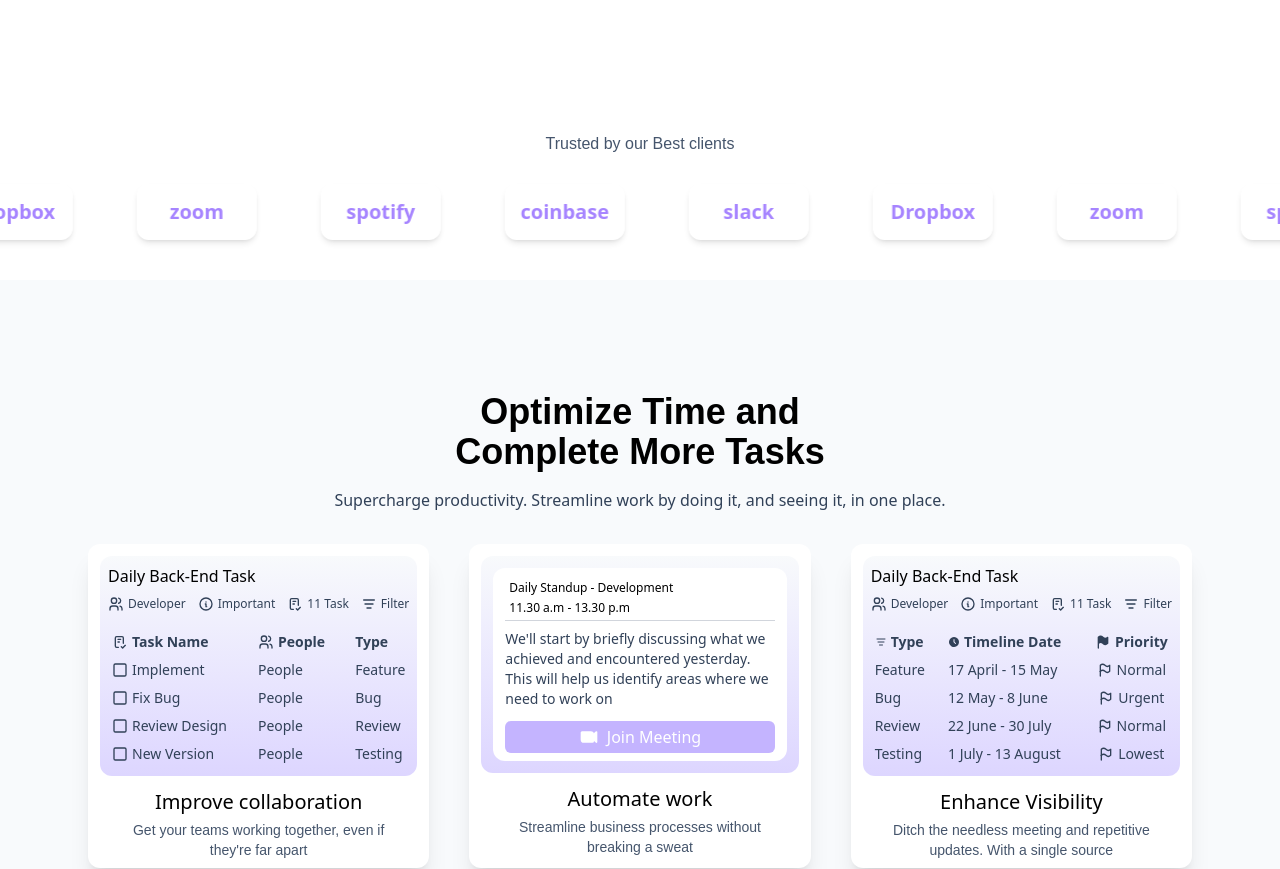
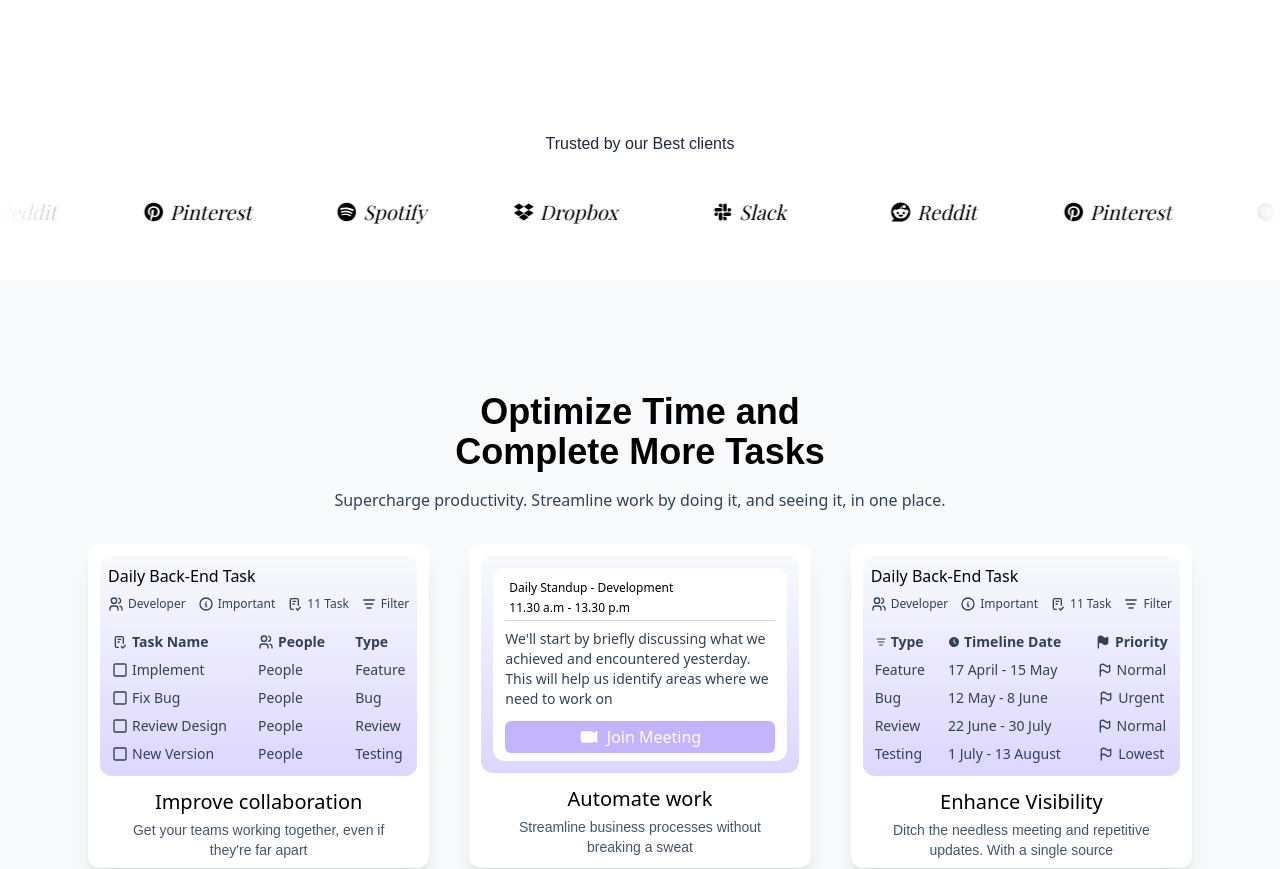
Before and after one commit to NishaM2/taskify, a React (Vite) app: page / in a window 1280 px wide. Shown: the part 1320-2189 px from the top of the page. Built offline with nearby package versions, Linux system fonts and the light colour scheme; a web font is replaced by a local one.

Commit message:
some ui changes

```diff
--- a/package.json
+++ b/package.json
@@ -10,6 +10,8 @@
     "preview": "vite preview"
   },
   "dependencies": {
+    "@fortawesome/fontawesome-svg-core": "^7.0.0",
+    "@fortawesome/react-fontawesome": "^3.0.1",
     "@tabler/icons-react": "^3.34.1",
     "@tailwindcss/vite": "^4.1.11",
     "framer-motion": "^12.23.12",
--- a/src/components/Contact.tsx
+++ b/src/components/Contact.tsx
@@ -37,7 +37,7 @@ export default function Contact() {
                             Send
                         </button>
                     </div>
-                    <div className="font-semibold text-[0.5rem] lg:text-sm flex gap-5 cursor-pointer">
+                    <div className="font-semibold text-[0.6rem] lg:text-sm flex justify-center items-center gap-5 cursor-pointer">
                         <h1>Privacy Policy</h1>
                         <h1>Terms of Use</h1>
                         <h1>Cancellation &  Refund</h1>
--- a/src/components/Features.tsx
+++ b/src/components/Features.tsx
@@ -6,7 +6,7 @@ export default function Features() {
     <div className="flex flex-col justify-center items-center gap-8 px-4 sm:px-6 lg:px-12 py-8">
 
       <div className="max-w-3xl flex flex-col items-center gap-4 text-center">
-        <h1 className="text-2xl sm:text-3xl lg:text-4xl font-Nav font-semibold">
+        <h1 className="text-2xl sm:text-3xl lg:text-4xl font-Nav font-bold lg:font-semibold">
           Optimize Time and <br /> Complete More Tasks
         </h1>
         <h1 className="text-slate-700 text-sm sm:text-base px-5">
@@ -82,7 +82,7 @@ export default function Features() {
             </div>
 
             <div className="flex flex-col justify-center items-center gap-1 mb-2">
-              <h1 className="font-medium text-lg sm:text-xl">Improve collaboration</h1>
+              <h1 className="lg:font-medium font-bold text-lg sm:text-xl">Improve collaboration</h1>
               <h1 className="text-xs sm:text-sm text-center px-10 text-slate-600 font-Nav">
                 Get your teams working together, even if they're far apart
               </h1>
@@ -111,7 +111,7 @@ export default function Features() {
             </div>
 
             <div className="flex flex-col justify-center items-center gap-1 mb-2">
-              <h1 className="font-medium text-lg sm:text-xl">Automate work</h1>
+              <h1 className="lg:font-medium text-lg sm:text-xl font-bold">Automate work</h1>
               <h1 className="text-xs sm:text-sm text-center px-8 text-slate-600 font-Nav">
                 Streamline business processes without breaking a sweat
               </h1>
@@ -192,7 +192,7 @@ export default function Features() {
             </div>
 
             <div className="flex flex-col justify-center items-center gap-1 mb-2">
-              <h1 className="font-medium text-xl sm:text-xl">Enhance Visibility</h1>
+              <h1 className="lg:font-medium text-xl sm:text-xl font-bold">Enhance Visibility</h1>
               <h1 className="text-xs sm:text-sm text-center px-10 text-slate-600 font-Nav">
                 Ditch the needless meeting and repetitive updates. With a single source
               </h1>
--- a/src/components/Navbar.tsx
+++ b/src/components/Navbar.tsx
@@ -70,10 +70,10 @@ export default function Navbar() {
               onClick={() => setIsOpen(false)}
             />
 
-            <div className={`absolute top-0 right-10 rounded-2xl shadow-lg flex flex-col p-4 gap-2 z-50 transition-all duration-300 ${
+            <div className={`absolute top-0 right-0 w-full rounded-2xl shadow-lg flex flex-col p-4 gap-2 z-50 transition-all duration-300 ${
               isScrolled
-                ? 'bg-white/100 backdrop-blur-md '
-                : 'bg-white'
+                ? 'backdrop-blur-xl bg-violet-100/100'
+                : 'backdrop-blur-xl bg-violet-100/100'
             }`}>
 
               <button onClick={() => setIsOpen(false)} className="self-end p-1 rounded-lg hover:bg-gray-200/50 transition-colors">
--- a/src/components/TrustedBy.tsx
+++ b/src/components/TrustedBy.tsx
@@ -1,19 +1,53 @@
+export default function TrustedBy () {
+  const items = [
+    {
+      name: "Spotify",
+      logo: (
+        <svg className="h-6 w-6 fill-black" xmlns="http://www.w3.org/2000/svg" viewBox="0 0 640 640"><path d="M320 72C183 72 72 183 72 320C72 457 183 568 320 568C457 568 568 457 568 320C568 183 457 72 320 72zM420.7 436.9C416.5 436.9 413.9 435.6 410 433.3C347.6 395.7 275 394.1 203.3 408.8C199.4 409.8 194.3 411.4 191.4 411.4C181.7 411.4 175.6 403.7 175.6 395.6C175.6 385.3 181.7 380.4 189.2 378.8C271.1 360.7 354.8 362.3 426.2 405C432.3 408.9 435.9 412.4 435.9 421.5C435.9 430.6 428.8 436.9 420.7 436.9zM447.6 371.3C442.4 371.3 438.9 369 435.3 367.1C372.8 330.1 279.6 315.2 196.7 337.7C191.9 339 189.3 340.3 184.8 340.3C174.1 340.3 165.4 331.6 165.4 320.9C165.4 310.2 170.6 303.1 180.9 300.2C208.7 292.4 237.1 286.6 278.7 286.6C343.6 286.6 406.3 302.7 455.7 332.1C463.8 336.9 467 343.1 467 351.8C466.9 362.6 458.5 371.3 447.6 371.3zM478.6 295.1C473.4 295.1 470.2 293.8 465.7 291.2C394.5 248.7 267.2 238.5 184.8 261.5C181.2 262.5 176.7 264.1 171.9 264.1C158.7 264.1 148.6 253.8 148.6 240.5C148.6 226.9 157 219.2 166 216.6C201.2 206.3 240.6 201.4 283.5 201.4C356.5 201.4 433 216.6 488.9 249.2C496.7 253.7 501.8 259.9 501.8 271.8C501.8 285.4 490.8 295.1 478.6 295.1z"/></svg>
+      ),
+    },
+    {
+      name: "Dropbox",
+      logo: (
+        <svg className="h-6 w-6 fill-black"  xmlns="http://www.w3.org/2000/svg" viewBox="0 0 640 640"><path d="M320.4 180.3L188.4 264.6L320.4 348.9L188.4 433.2L56 348.1L188.3 263.8L56 180.3L188.3 96L320.4 180.3zM187.6 459.7L319.6 375.4L451.6 459.7L319.6 544L187.6 459.7zM320.4 348.1L452.4 263.8L320.4 180.2L451.7 96L584 180.3L451.7 264.6L584 348.8L451.7 433.1L320.4 348.1z"/></svg>
+      ),
+    },
+    {
+      name: "Slack",
+      logo: (
+        <svg className="h-6 w-6 fill-black" xmlns="http://www.w3.org/2000/svg" viewBox="0 0 640 640"><path d="M190.1 379.1C190.1 405 168.9 426.2 143 426.2C117.1 426.2 96 405 96 379.1C96 353.2 117.2 332 143.1 332L190.2 332L190.2 379.1zM213.8 379.1C213.8 353.2 235 332 260.9 332C286.8 332 308 353.2 308 379.1L308 496.9C308 522.8 286.8 544 260.9 544C235 544 213.8 522.8 213.8 496.9L213.8 379.1zM260.9 190.1C235 190.1 213.8 168.9 213.8 143C213.8 117.1 235 96 260.9 96C286.8 96 308 117.2 308 143.1L308 190.2L260.9 190.2zM260.9 213.8C286.8 213.8 308 235 308 260.9C308 286.8 286.8 308 260.9 308L143.1 308C117.2 308 96 286.8 96 260.9C96 235 117.2 213.8 143.1 213.8L260.9 213.8zM449.9 260.9C449.9 235 471.1 213.8 497 213.8C522.9 213.8 544 235 544 260.9C544 286.8 522.8 308 496.9 308L449.8 308L449.8 260.9zM426.2 260.9C426.2 286.8 405 308 379.1 308C353.2 308 332 286.8 332 260.9L332 143.1C332 117.2 353.2 96 379.1 96C405 96 426.2 117.2 426.2 143.1L426.2 260.9zM379.1 449.9C405 449.9 426.2 471.1 426.2 497C426.2 522.9 405 544 379.1 544C353.2 544 332 522.8 332 496.9L332 449.8L379.1 449.8zM379.1 426.2C353.2 426.2 332 405 332 379.1C332 353.2 353.2 332 379.1 332L496.9 332C522.8 332 544 353.2 544 379.1C544 405 522.8 426.2 496.9 426.2L379.1 426.2z"/></svg>
+      ),
+    },
+    {
+      name: "Reddit",
+      logo: (
+        <svg className="h-6 w-6 fill-black" xmlns="http://www.w3.org/2000/svg" viewBox="0 0 640 640"><path d="M64 320C64 178.6 178.6 64 320 64C461.4 64 576 178.6 576 320C576 461.4 461.4 576 320 576L101.1 576C87.4 576 80.6 559.5 90.2 549.8L139 501C92.7 454.7 64 390.7 64 320zM413.6 217.6C437.2 217.6 456.3 198.5 456.3 174.9C456.3 151.3 437.2 132.2 413.6 132.2C393 132.2 375.8 146.8 371.8 166.2C337.3 169.9 310.4 199.2 310.4 234.6L310.4 234.8C272.9 236.4 238.6 247.1 211.4 263.9C201.3 256.1 188.6 251.4 174.9 251.4C141.9 251.4 115.1 278.2 115.1 311.2C115.1 335.2 129.2 355.8 149.5 365.3C151.5 434.7 227.1 490.5 320.1 490.5C413.1 490.5 488.8 434.6 490.7 365.2C510.9 355.6 524.8 335 524.8 311.2C524.8 278.2 498 251.4 465 251.4C451.3 251.4 438.7 256 428.6 263.8C401.2 246.8 366.5 236.1 328.6 234.7L328.6 234.5C328.6 209.1 347.5 188 372 184.6C376.4 203.4 393.3 217.4 413.5 217.4L413.6 217.6zM241.1 310.9C257.8 310.9 270.6 328.5 269.6 350.2C268.6 371.9 256.1 379.8 239.3 379.8C222.5 379.8 207.9 371 208.9 349.3C209.9 327.6 224.3 311 241 311L241.1 310.9zM431.2 349.2C432.2 370.9 417.5 379.7 400.8 379.7C384.1 379.7 371.5 371.8 370.5 350.1C369.5 328.4 382.3 310.8 399 310.8C415.7 310.8 430.2 327.4 431.1 349.1L431.2 349.2zM383.1 405.9C372.8 430.5 348.5 447.8 320.1 447.8C291.7 447.8 267.4 430.5 257.1 405.9C255.9 403 257.9 399.7 261 399.4C279.4 397.5 299.3 396.5 320.1 396.5C340.9 396.5 360.8 397.5 379.2 399.4C382.3 399.7 384.3 403 383.1 405.9z"/></svg>
+      ),
+    },
+    {
+      name: "Pinterest",
+      logo: (
+        <svg className="h-6 w-6 fill-black" xmlns="http://www.w3.org/2000/svg" viewBox="0 0 640 640"><path d="M568 320C568 457 457 568 320 568C294.4 568 269.8 564.1 246.6 556.9C256.7 540.4 271.8 513.4 277.4 491.9C280.4 480.3 292.8 432.9 292.8 432.9C300.9 448.3 324.5 461.4 349.6 461.4C424.4 461.4 478.3 392.6 478.3 307.1C478.3 225.2 411.4 163.9 325.4 163.9C218.4 163.9 161.5 235.7 161.5 314C161.5 350.4 180.9 395.7 211.8 410.1C216.5 412.3 219 411.3 220.1 406.8C220.9 403.4 225.1 386.5 227 378.7C227.6 376.2 227.3 374 225.3 371.6C215.2 359.1 207 336.3 207 315C207 260.3 248.4 207.4 319 207.4C379.9 207.4 422.6 248.9 422.6 308.3C422.6 375.4 388.7 421.9 344.6 421.9C320.3 421.9 302 401.8 307.9 377.1C314.9 347.6 328.4 315.8 328.4 294.5C328.4 275.5 318.2 259.6 297 259.6C272.1 259.6 252.1 285.3 252.1 319.8C252.1 341.8 259.5 356.6 259.5 356.6C259.5 356.6 235 460.4 230.5 479.8C225.5 501.2 227.5 531.4 229.6 551C137.4 514.9 72 425.1 72 320C72 183 183 72 320 72C457 72 568 183 568 320z"/></svg>
+      ),
+    },
+  ];
 
-export default function TrustedBy () {
-  const items = ['spotify', 'coinbase', 'slack', "Dropbox", "zoom"];
   return (
-    <div className="max-h-40 h-full w-full flex flex-col items-center justify-center lg:mb-0 mb-20 overflow-hidden">
-        <div className="text-slate-600 font-Nav font-medium ">Trusted by our Best clients</div>
+    <div className="relative max-h-40 h-full w-full flex flex-col items-center justify-center lg:mb-0 mb-20 overflow-hidden">
+      <div className="text-slate-800 font-Nav font-medium">Trusted by our Best clients</div>
       <div className="flex animate-infinite-scroll gap-2 perspective-[1000px] transform-3d">
         {Array.from({ length: 6 * items.length }, (_, i) => {
-                const name = items[i %items.length]
+          const { logo, name } = items[i % items.length];
           return (
-                    <div key={i} className="h-14 w-30 rounded-xl shadow-md m-7 flex justify-center items-center ">
-                        <div className="text-violet-400 font-semibold text-xl">{name}</div>
+            <div key={i} className="h-14 w-30 rounded-xl m-7 flex gap-1 justify-center items-center text-black text-xl font-Hero italic">
+              {logo}
+              {name}
             </div>
-                )
+          );
         })}
       </div>
+      <div className="pointer-events-none absolute left-0 top-0 h-full w-30 bg-gradient-to-r from-white via-white/80 to-transparent"></div>
+      <div className="pointer-events-none absolute right-0 top-0 h-full w-30 bg-gradient-to-l from-white via-white/80 to-transparent"></div>
     </div>
   );
 }
```
Also changed, not shown: src/components/Pricing.tsx (+7 -7 lines), src/components/Testimonial.tsx (+4 -4 lines), 1 other file (tests, documents, lock files or other folders). Lines whose indentation alone changed are shown as unchanged.
